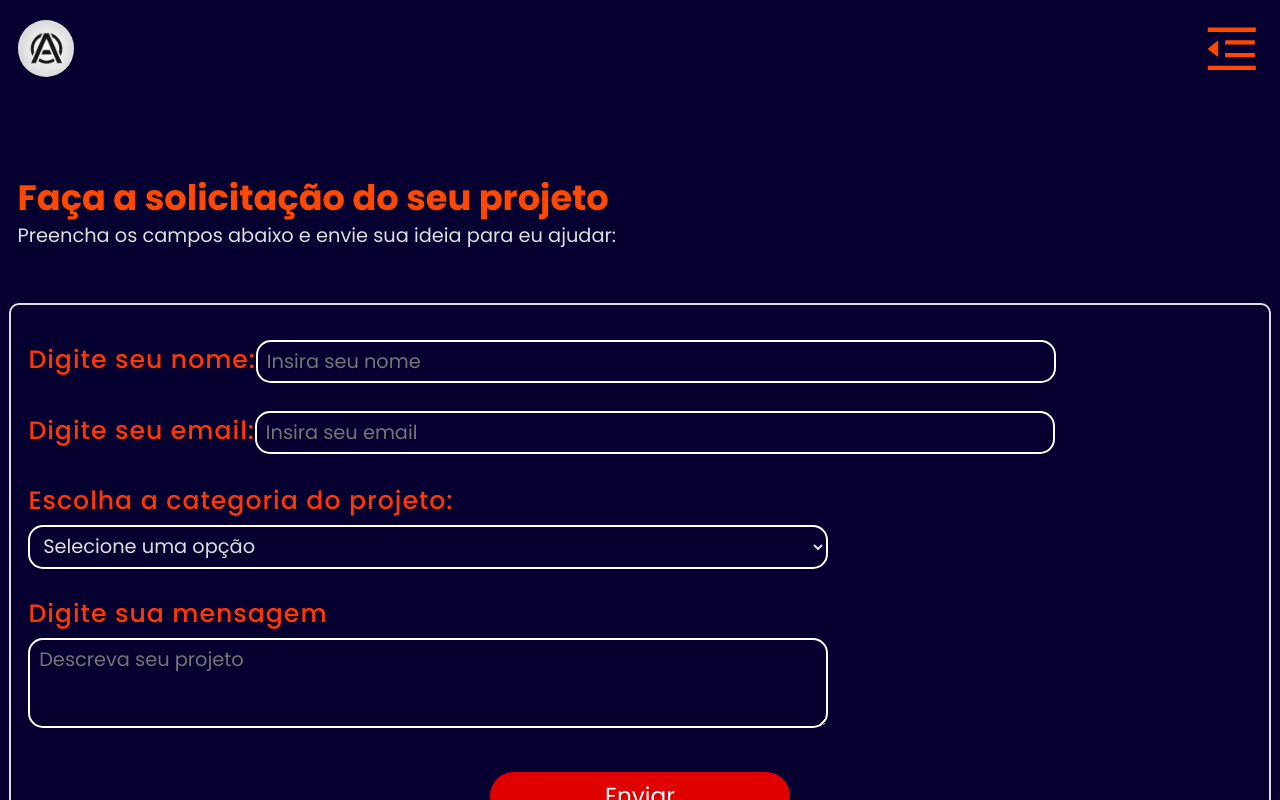
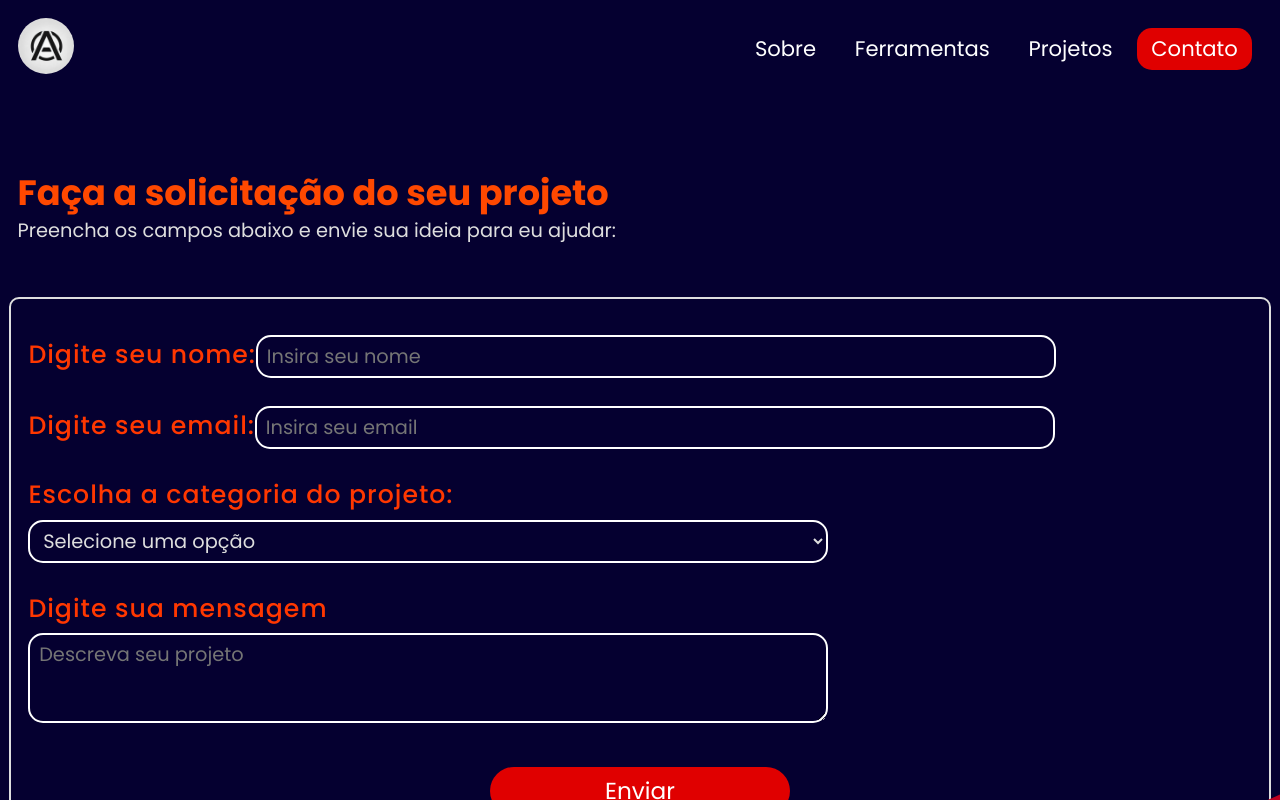
Before and after one commit to GabAlmeyda/my-portfolio, a React (Vite) app: page /my-portfolio/contact in a window 1280 px wide. Shown: the top 800 px of the page. Built offline with nearby package versions, Linux system fonts and the light colour scheme.

Commit message:
navbar dinâmica completa

```diff
--- a/src/components/layouts/Navbar.jsx
+++ b/src/components/layouts/Navbar.jsx
@@ -8,6 +8,7 @@ import logo from '/logo.webp'
 import { AiOutlineMenuFold, AiOutlineMenuUnfold } from "react-icons/ai";
 
 import Waves from './Waves';
+import useViewport from '../../utils/useViewport';
 
 /**
  * Renders a custom &lt;navbar&gt; element.
@@ -29,9 +30,17 @@ function Navbar() {
     const location = useLocation();
     const [isMenuVisible, setIsMenuVisible] = useState(false);
 
+    const viewport = useViewport();
+    const largeScreen = viewport.width >= 1024;
+
     function toggleMenuVisibility() {
-        setIsMenuVisible(!isMenuVisible);
+        if (!largeScreen) setIsMenuVisible(!isMenuVisible);
     }
+    useEffect(() => {
+        if (!largeScreen) document.body.classList.toggle("hidden", isMenuVisible);
+
+        return () => document.body.classList.remove("hidden");
+    }, [isMenuVisible]);
 
     function handleInternalLink(e, sectionId) {
         e.preventDefault();
@@ -50,12 +59,6 @@ function Navbar() {
             if (section) section.scrollIntoView({ behavior: "smooth" });
         }
     }, [location.pathname]);
-
-    useEffect(() => {
-        document.body.classList.toggle("hidden", isMenuVisible);
-
-        return () => document.body.classList.remove("hidden");
-    }, [isMenuVisible]);
 
     return (<>
         <nav className={styles.navbar} aria-label='Navegação principal'>
@@ -76,7 +79,7 @@ function Navbar() {
                 )}
             </label>
 
-            <ul className={isMenuVisible ? styles.visible : ''}
+            <ul className={isMenuVisible && !largeScreen ? styles.visible : ''}
                 role='Menu'
             >
                 <li role='menuitem'>
--- a/src/components/layouts/Navbar.module.css
+++ b/src/components/layouts/Navbar.module.css
@@ -86,5 +86,60 @@
 
 /* Media Queries */
 @media screen and (min-width: 1024px) {
+    .navbar label {
+        display: none;
+    }
 
+    .navbar ul {
+        display: inline-block;
+
+        position: relative;
+        right: 0;
+
+        width: fit-content;
+
+        padding: 0;
+        margin: 0;
+        margin-top: -.1rem;
+    }
+
+    .navbar ul li {
+        display: inline-block;
+
+        position: relative;
+
+        margin-right: .6rem;
+        margin-bottom: 0;
+
+        font-size: .6rem;
+    }
+    .navbar ul li:not(:last-child)::after {
+        content: "";
+
+        position: absolute;
+        bottom: 0;
+        left: .25rem;
+        right: .25rem;
+
+        height: 2px;
+
+        background-color: var(--font-color);
+
+        transform: scaleX(0);
+        transition: transform .3s ease-out;
+    }
+    .navbar ul li:hover::after {
+        transform: scaleX(1);
+    }
+
+    .navbar ul li:last-child {
+        transition: transform .3s ease-out;
+    }
+    .navbar ul li:last-child:hover {
+        transform: scale(1.05);
+    }
+
+    .navbar ul li a {
+        padding: .3rem .5rem;
+    }
 }
--- a/src/components/layouts/Section.module.css
+++ b/src/components/layouts/Section.module.css
@@ -1,5 +1,11 @@
 .section {
-    scroll-margin-top: calc(100vh + 80px);
+    /*
+    Fixes an issue where scrolling lands the user to the bottom
+    of the section. '100vh + 30px' ensures that the user is taken to the top
+    of the section.
+    The additional '50px' is the offset.
+    */
+    scroll-margin-top: calc((100vh + 30px) + 50px);
 
     padding: 1rem;
     padding-block: 3.5rem;
@@ -40,3 +46,12 @@
 
     line-height: 1.6;
 }
+
+
+
+/* Media Queries */
+@media screen and (min-width: 1024px) {
+    .section {
+        scroll-margin-top: 50px;
+    }
+}
--- /dev/null
+++ b/src/utils/useViewport.jsx
@@ -0,0 +1,23 @@
+import { useEffect, useState } from "react"
+
+function useViewport() {
+	const [viewport, setViewport] = useState({
+		width: window.innerWidth,
+		height: window.innerHeight
+	});
+
+	useEffect(() => {
+		const handleResize = () => setViewport({
+			width: window.innerWidth,
+			height: window.innerHeight
+		});
+
+		window.addEventListener("resize", handleResize);
+
+		return () => window.removeEventListener("resize", handleResize);
+	}, []);
+
+	return viewport;
+}
+
+export default useViewport
```
